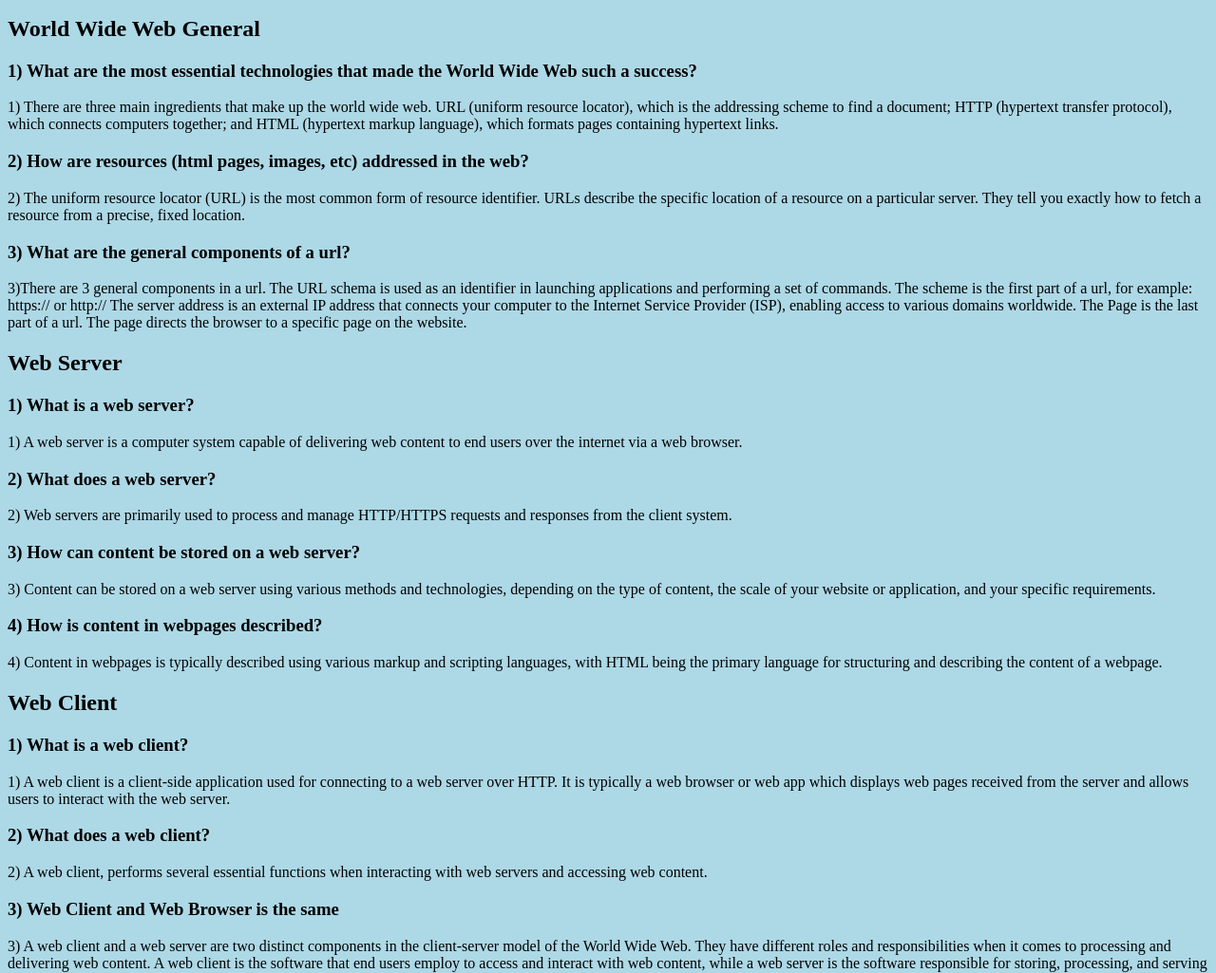
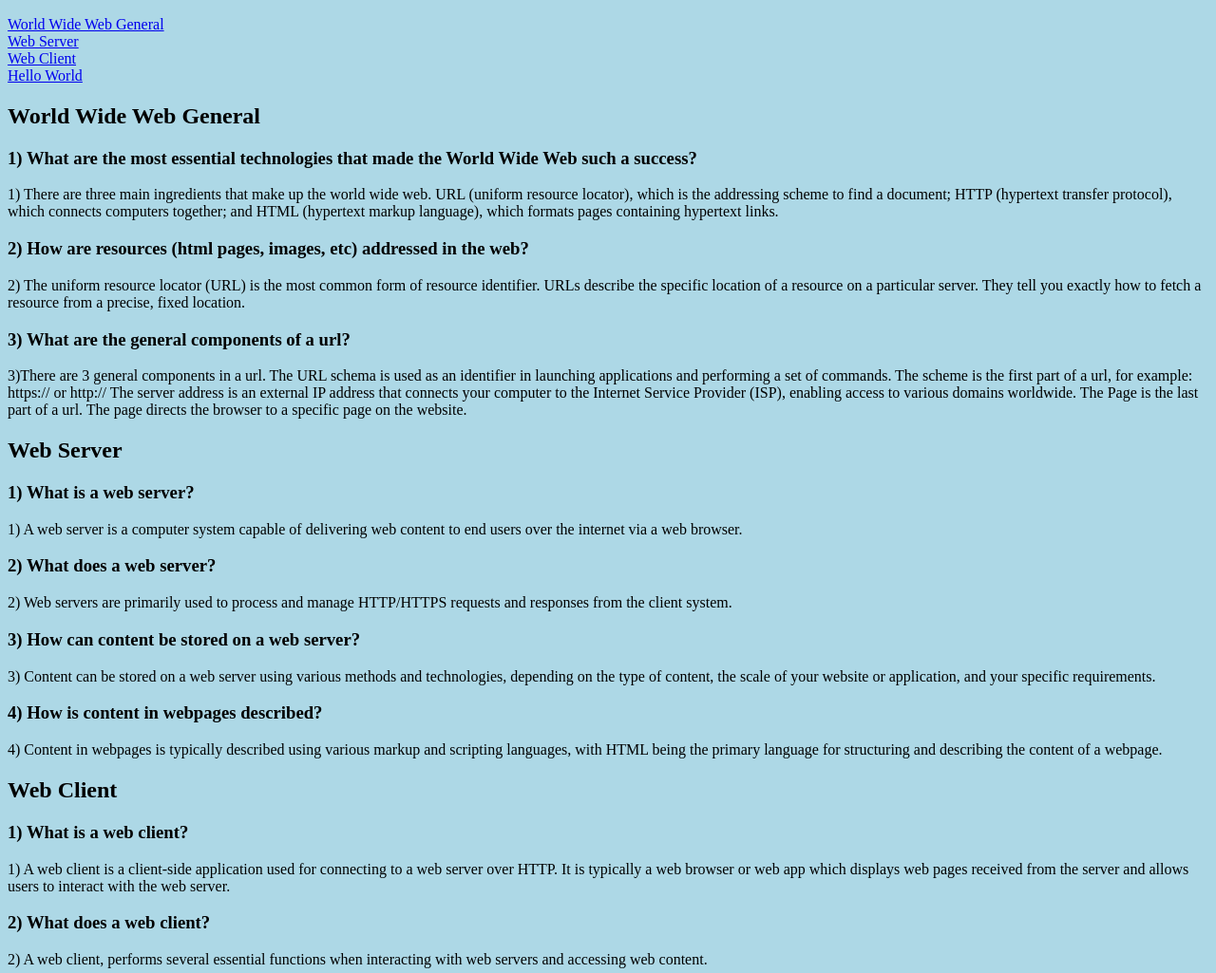
Before and after one commit to 2324-2bhif-wmc-assignments/00-Cheat-Sheet-FilipKaleskov, a plain HTML site: page cheatsheet.html in a window 1280 px wide. Shown: the part 50-1075 px from the top of the page at 95% size. Drawn offline with Linux system fonts and the light colour scheme.

Commit message:
Dann habe ich 4 Links für die jeweiligen Themen implementiert.

```diff
--- a/cheatsheet.html
+++ b/cheatsheet.html
@@ -15,6 +15,16 @@
             <h1>
                 Assignment 1
             </h1>
+
+            <section>
+                <a href="#section1" class="btn">World Wide Web General</a>
+                <br>
+                <a href="#section2" class="btn"> Web Server</a>
+                <br>
+                <a href="#section3" class="btn"> Web Client</a>
+                <br>
+                <a href="#section4" class="btn"> Hello World</a>
+            </section>
 
             <section class="section one" id="section1">
                 <h2>
@@ -54,7 +64,7 @@
                 </p>
             </section>
 
-            <section >
+            <section class="section two" id="section2">
                 <h2>
                     Web Server
                 </h2>
@@ -89,7 +99,7 @@
                 </p>
             </section>
 
-            <section>
+            <section class="section three" id="section3">
                 <h2>
                     Web Client
                 </h2>
@@ -121,7 +131,7 @@
                 </p>
             </section>
 
-            <section>
+            <section class="section four" id="section4">
                 <h2>
                     Hello World
                 </h2>
```
